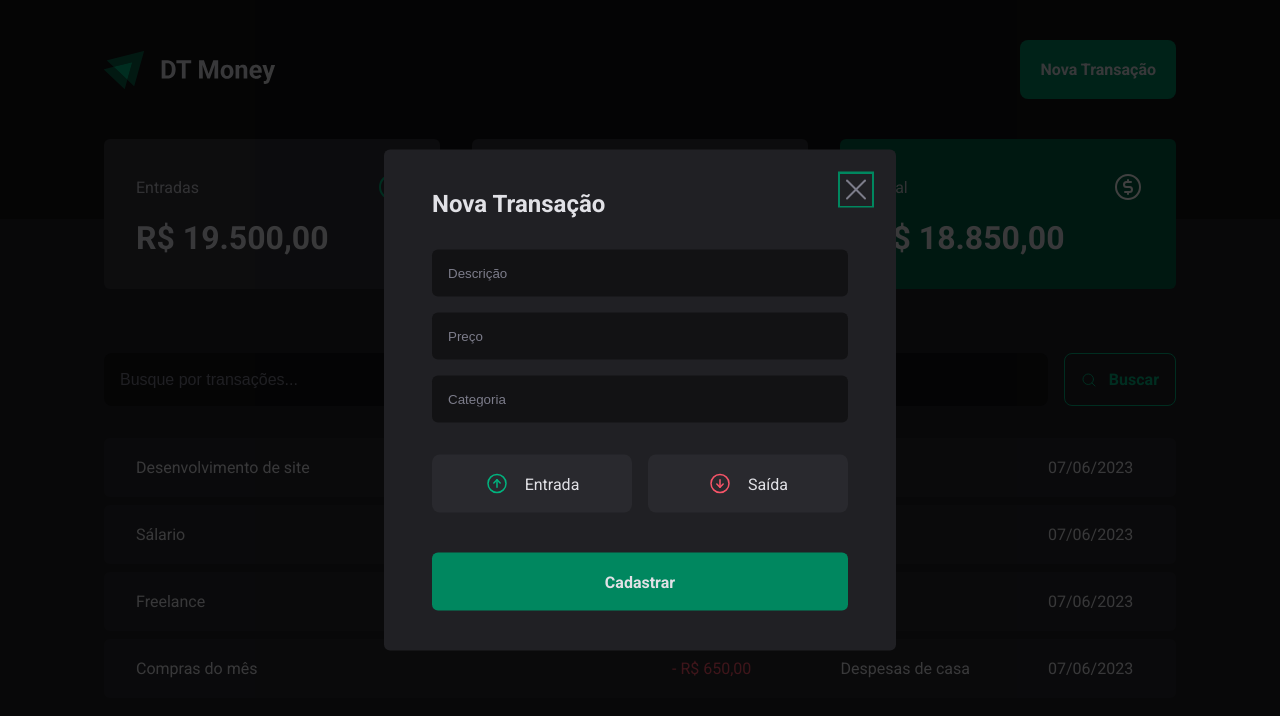
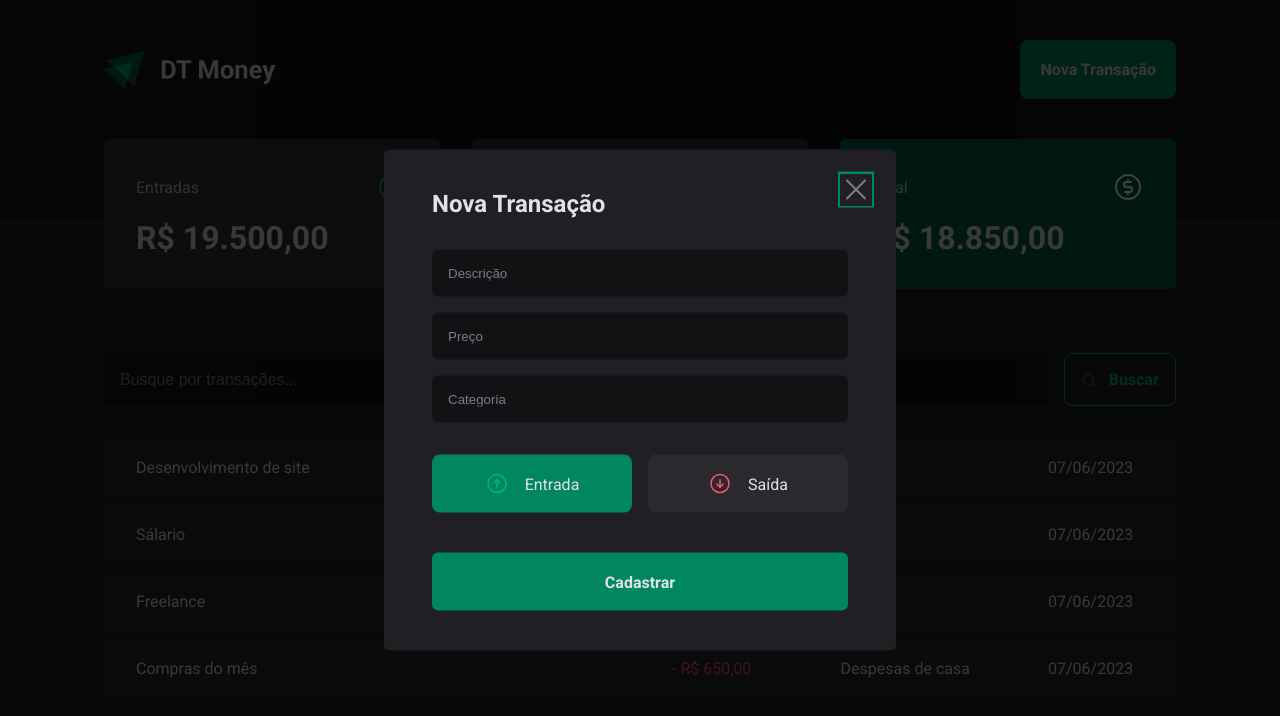
Before and after one commit to Emanuelvss13/DT-Money-ignite, a React (Vite) app: page / in a window 1280 px wide. Both pictures are taken after a click on the button "Nova Transação". Shown: the top 716 px of the page. Built offline with nearby package versions, Linux system fonts and the light colour scheme; data requests are answered from the project's data file.

Commit message:
feat: type info in react hook form

```diff
--- a/src/components/NewTransactionModal/NewTransactionModal.tsx
+++ b/src/components/NewTransactionModal/NewTransactionModal.tsx
@@ -2,22 +2,25 @@
 import { CloseButton, Content, Overlay, TransactionStatusContainer, TransactionTypeButton } from './style';
 import { ArrowCircleDown, ArrowCircleUp, X } from 'phosphor-react';
 import * as z from 'zod'
-import { useForm } from 'react-hook-form';
+import { Controller, useForm } from 'react-hook-form';
 import { zodResolver } from '@hookform/resolvers/zod';
 
 const newTransactionSchema = z.object({
   description: z.string(),
   price: z.number(),
   category: z.string(),
-  // type: z.enum(['income', 'outcome'])
+  type: z.enum(['income', 'outcome'])
 })
 
 type newTransactionType = z.infer<typeof newTransactionSchema>
 
 export function NewTransactionModal() {
 
-  const {register, handleSubmit} = useForm<newTransactionType>({
-    resolver: zodResolver(newTransactionSchema)
+  const {control, register, handleSubmit} = useForm<newTransactionType>({
+    resolver: zodResolver(newTransactionSchema),
+    defaultValues: {
+      type: 'income',
+    }
   })
 
   function handleCreateNewTransaction(data: newTransactionType ){
@@ -56,8 +59,12 @@
               {...register('category')}
               />
 
-
-            <TransactionStatusContainer>
+            <Controller
+              control={control}
+              name='type'
+              render={({field}) => {
+                return (
+                  <TransactionStatusContainer onValueChange={field.onChange} value={field.value}>
                     <TransactionTypeButton type='button' variant="income" value="income">
                         <ArrowCircleUp size={24} />
                         Entrada
@@ -68,6 +75,9 @@
                       Saída
                     </TransactionTypeButton>
                   </TransactionStatusContainer>
+                )
+              }}
+            />
 
             <button type="submit">Cadastrar</button>
           </form>
```
Lines whose indentation alone changed are shown as unchanged.
